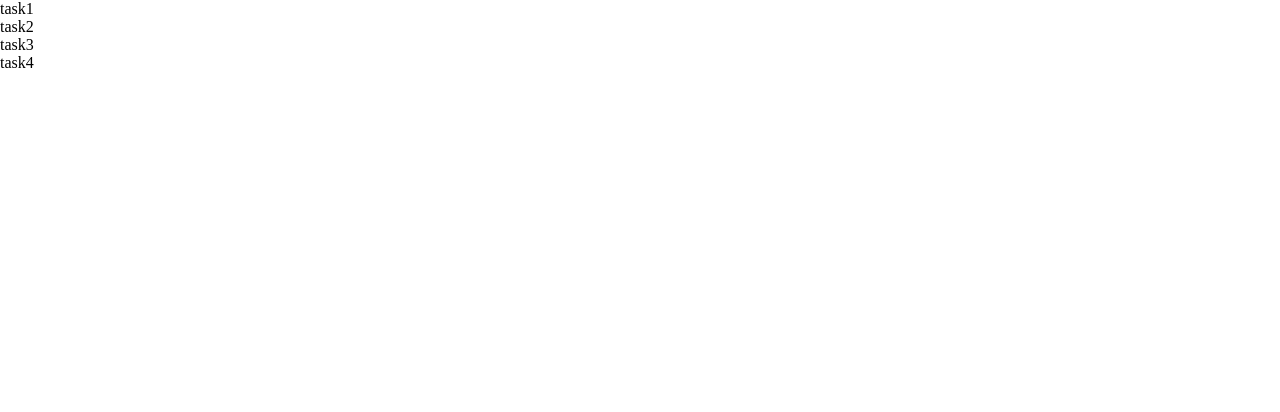
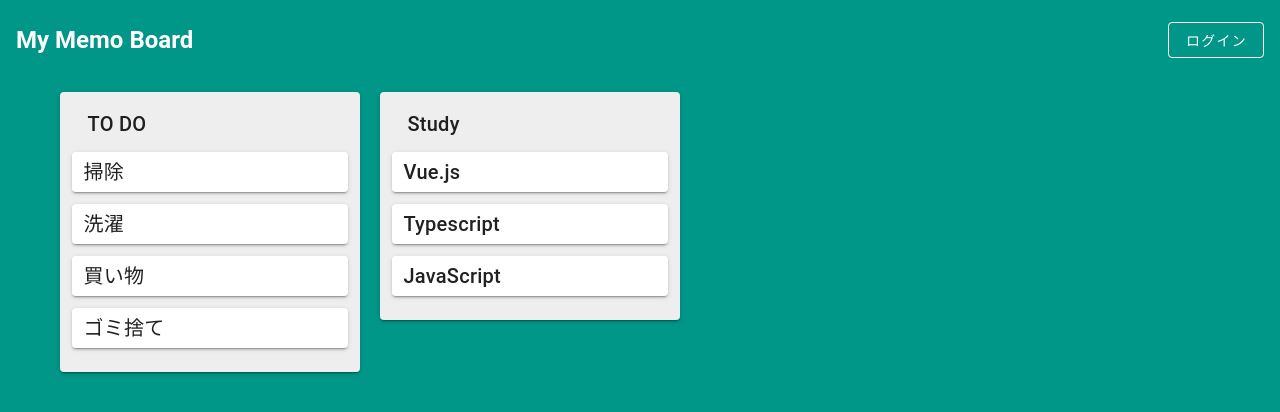
Before and after one commit to foolish-pine/trello-like-app, a Vue app: page / in a window 1280 px wide. Shown: the top 412 px of the page. Built offline with nearby package versions, Linux system fonts and the light colour scheme.

Commit message:
card基本形 作成

```diff
--- a/src/App.vue
+++ b/src/App.vue
@@ -1,28 +1,34 @@
 <template>
-  <div id="app">
-    <draggable element="ul">
-      <li v-for="task in tasks" :key="task">{{ task }}</li>
-    </draggable>
-  </div>
+  <v-app>
+    <header>
+      <v-app-bar app flat dark class="teal" height="80">
+        <v-toolbar-title
+          class="headline font-weight-bold"
+        >My Memo Board
+        </v-toolbar-title>
+        <v-spacer></v-spacer>
+        <div v-if="uid" key="login" class="d-flex align-center">
+          <v-avatar size="40" class="mr-3">
+            <img :src="photoURL" />
+          </v-avatar>
+          <v-btn color="white" @click="doLogout" outlined>ログアウト</v-btn>
+        </div>
+        <div v-else key="logout">
+          <v-btn color="white" @click="doLogin" outlined>ログイン</v-btn>
+        </div>
+      </v-app-bar>
+    </header>
+    <ListDisplay></ListDisplay>
+  </v-app>
 </template>
 
 <script>
-import draggable from "vuedraggable"
+import ListDisplay from "./components/ListDisplay";
 
 export default {
-  name: "App",
-
   components: {
-    draggable
+    ListDisplay
   },
-
-  data: () => ({
-    tasks: [
-        "task1",
-        "task2",
-        "task3",
-        "task4",
-      ]
-  }),
+  data: () => ({})
 };
 </script>
--- /dev/null
+++ b/src/components/ListDisplay.vue
@@ -0,0 +1,40 @@
+<template>
+  <v-content class="teal">
+    <v-container class="d-flex">
+        <draggable class="d-flex card-container" v-for="card in $store.state.cards" :key="card" :options="{group: 'cardGroup', animation: 200}">
+          <v-card width="300px" class="mr-5 pb-3 px-3 grey lighten-3">
+            <v-card-title class="px-4 pb-3">{{ card.title }}</v-card-title>
+            <draggable v-model="card.contents" :options="{group: 'itemGroup', animation: 200}">
+              <v-card v-for="item in card.contents" :key="item" class="mb-3">
+                <v-card-title class="px-3 py-1">{{ item }}</v-card-title>
+              </v-card>
+            </draggable>
+          </v-card>
+        </draggable>
+    </v-container>
+  </v-content>
+</template>
+
+<script>
+import draggable from "vuedraggable";
+import { mapGetters } from "vuex";
+
+export default {
+  components: {
+    draggable
+  },
+  data: () => ({}),
+  computed: {
+    ...mapGetters(["list"])
+  }
+};
+</script>
+
+<style lang="scss">
+.memo-card {
+  cursor: pointer;
+}
+.card-container {
+  height: 100%;
+}
+</style>
--- a/src/store/index.js
+++ b/src/store/index.js
@@ -5,11 +5,33 @@ Vue.use(Vuex)
 
 export default new Vuex.Store({
   state: {
+    cards: [
+      {
+        id: "1",
+        title: "TO DO",
+        contents: [
+          "掃除",
+          "洗濯",
+          "買い物",
+          "ゴミ捨て",
+        ]
+      },
+      {
+        id: "2",
+        title: "Study",
+        contents: [
+          "Vue.js",
+          "Typescript",
+          "JavaScript",
+        ]
+      },
+    ]
   },
   mutations: {
   },
   actions: {
   },
-  modules: {
+  getters: {
+    list: (state) => state.list
   }
 })
```
